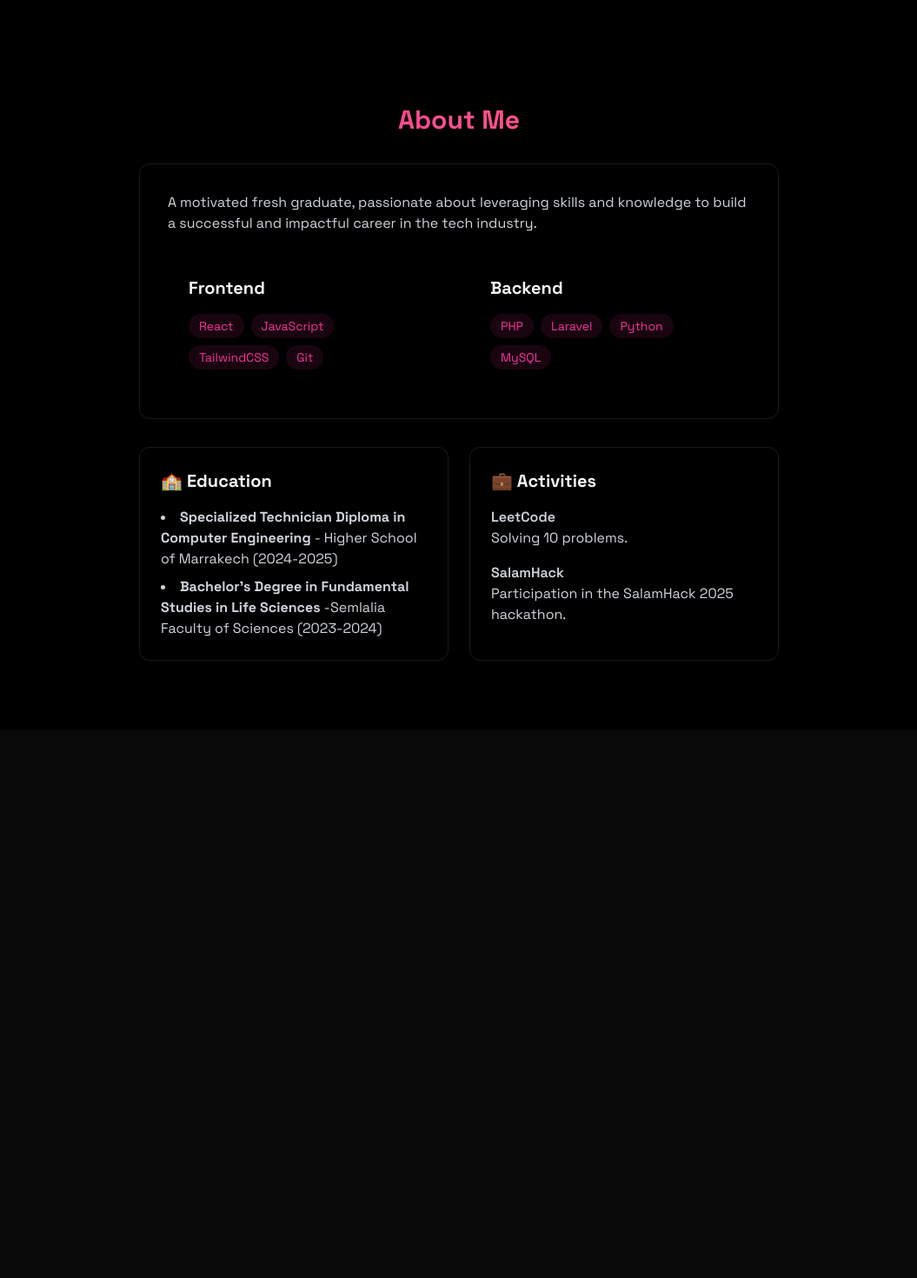
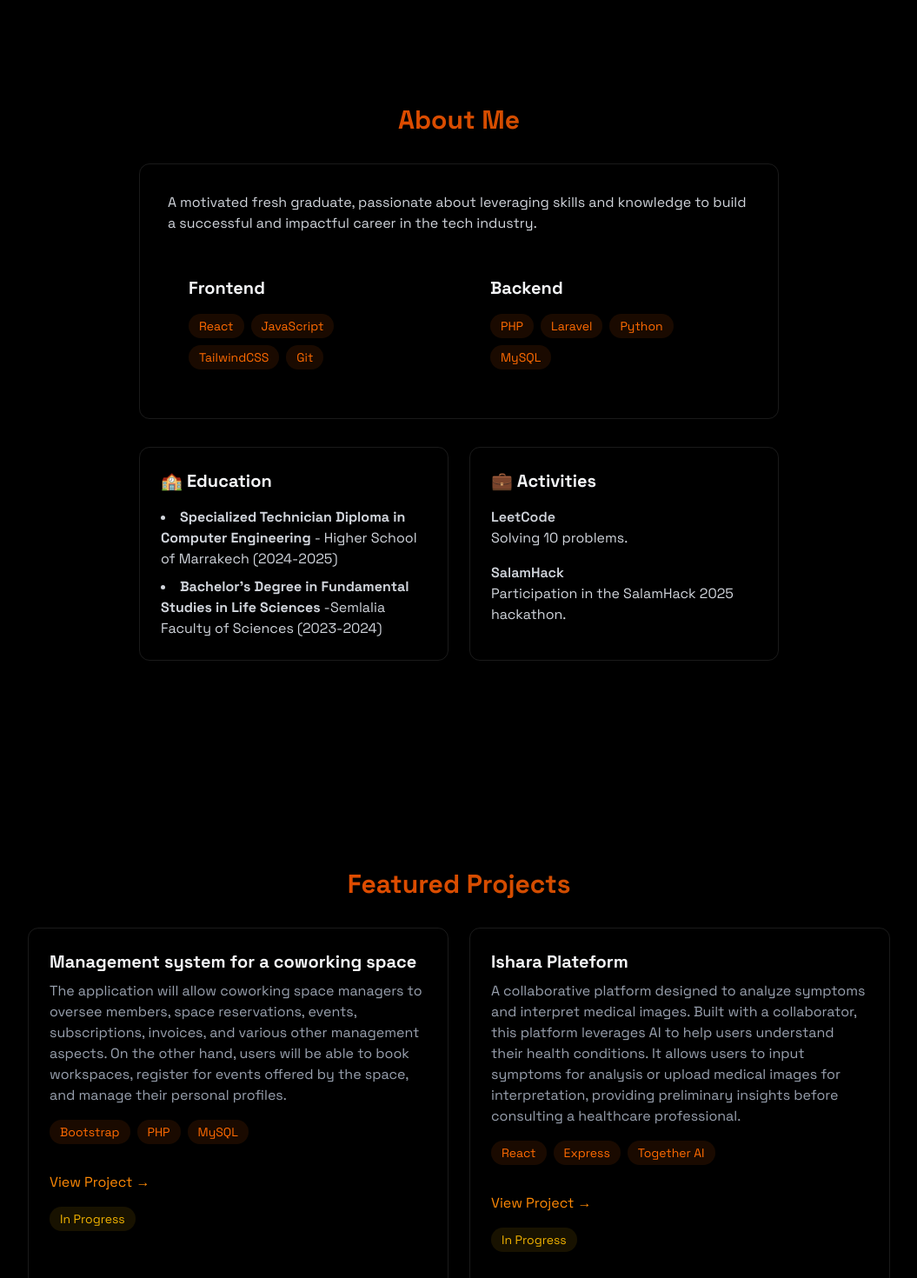
Before and after one commit to ousafa/ousafa-portfolio, a React (Vite) app: page / in a window 1280 px wide. Shown: the part 760-2230 px from the top of the page at 87% size, without its empty margins (112-1167 px from the left). Before the commit the page ends 1600 px from the top, so only its background shows below. Built offline with nearby package versions, Linux system fonts and the light colour scheme.

Commit message:
Create projects showcase saction

```diff
--- a/src/App.jsx
+++ b/src/App.jsx
@@ -5,6 +5,7 @@ import { Navbar } from "./components/Navbar";
 import { MobileMenu } from "./components/MobileMenu";
 import { Home } from "./components/sections/Home";
 import { About } from "./components/sections/About";
+import { Projects } from "./components/sections/Projects";
 
 import { useState } from "react";
 
@@ -23,6 +24,7 @@ function App() {
         <MobileMenu isMenuOpen={isMenuOpen} setIsMenuOpen={setIsMenuOpen} />
         <Home />
         <About />
+        <Projects />
       </div>
     </>
   );
--- a/src/components/LoadingScreen.jsx
+++ b/src/components/LoadingScreen.jsx
@@ -27,7 +27,7 @@ export const LoadingScreen = ({onComplete}) => {
       </div>
 
       <div className="w-[200px] h-[2px] bg-gray-800 rounded relative overflow-hidden">
-        <div className="w-[40%] h-full bg-pink-500 shadow-[0_0_15px_#3b82f6] animate-loading-bar"></div>
+        <div className="w-[40%] h-full bg-orange-500 shadow-[0_0_15px_#3b82f6] animate-loading-bar"></div>
       </div>
     </div>
   );
--- a/src/components/Navbar.jsx
+++ b/src/components/Navbar.jsx
@@ -9,7 +9,7 @@ export const Navbar = ({ isMenuOpen, setIsMenuOpen }) => {
         <div className="flex items-center justify-between h-16">
           <a href="#home" className="font-mono text-xl font-bold text-white">
             {""}
-            Safa <span className="text-pink-500">Ouammou</span>{" "}
+            Safa <span className="text-orange-500">Ouammou</span>{" "}
           </a>
 
           {/* Mobile menu  */}
--- a/src/components/sections/About.jsx
+++ b/src/components/sections/About.jsx
@@ -7,7 +7,7 @@ export const About = () => {
       className="min-h-screen flex items-center justify-center py-20"
     >
       <div className="max-w-3xl mx-auto px-4">
-        <h2 className="text-3xl font-bold mb-8 bg-gradient-to-r from-pink-500 to-rose-400 bg-clip-text text-transparent text-center">
+        <h2 className="text-3xl font-bold mb-8 bg-gradient-to-r from-orange-600 to-amber-700 bg-clip-text text-transparent text-center">
           {" "}
           About Me
         </h2>
@@ -28,7 +28,7 @@ export const About = () => {
                 {frontendSkills.map((tech, key) => (
                   <span
                     key={key}
-                    className="bg-pink-500/10 text-pink-500 py-1 px-3 rounded-full text-sm hover:bg-pink-500/20
+                    className="bg-orange-500/10 text-orange-500 py-1 px-3 rounded-full text-sm hover:bg-orange-500/20
                                     hover:shadow-[0_2px_8px_rgba(59,130,246,0.2)] transition
                     "
                   >
@@ -44,7 +44,7 @@ export const About = () => {
                 {backendSkills.map((tech, key) => (
                   <span
                     key={key}
-                    className="bg-pink-500/10 text-pink-500 py-1 px-3 rounded-full text-sm hover:bg-pink-500/20
+                    className="bg-orange-500/10 text-orange-500 py-1 px-3 rounded-full text-sm hover:bg-orange-500/20
                                     hover:shadow-[0_2px_8px_rgba(59,130,246,0.2)] transition
                     "
                   >
--- a/src/components/sections/Home.jsx
+++ b/src/components/sections/Home.jsx
@@ -5,7 +5,7 @@ export const Home = () => {
       className="min-h-screen flex items-center justify-center relative"
     >
       <div className="text-center z-10 px-4">
-        <h1 className="text-5xl md:text-7xl font-bold mb-6 bg-gradient-to-r from-pink-500 to-rose-400 bg-clip-text text-transparent leading-right">
+        <h1 className="text-5xl md:text-7xl font-bold mb-6 bg-gradient-to-r from-orange-600 to-amber-700 bg-clip-text text-transparent leading-right">
           Hi, I'm Safa Ouammou
         </h1>
 
@@ -16,14 +16,14 @@ export const Home = () => {
           <div className="flex justify-center space-x-4">
             <a
               href="https://drive.google.com/file/d/1HvUNV8CsSC7VwH17zzUEcNDouH6slXdm/view?usp=sharing" target="_blank"
-              className="bg-pink-500 text-white py-3 px-6 rounded font-medium transition relative overflow-hidden hover:-translate-y-0.5 hover:shadow-[0_0_15px_rgba(255, 20, 147, 0.4)]"
+              className="bg-orange-500 text-white py-3 px-6 rounded font-medium transition relative overflow-hidden hover:-translate-y-0.5 hover:shadow-[0_0_15px_rgba(255, 20, 147, 0.4)]"
             >
               View Resume
             </a>
             <a
               href="#contact"
-              className="border border-pink-500/50 text-pink-500 py-3 px-6 rounded font-medium transition-all duration-200
-             hover:-translate-y-0.5 hover:shadow-[0_0_15px_rgba(255, 20, 147, 0.4)] hover:bg-pink-500/10"
+              className="border border-orange-500/50 text-orange-500 py-3 px-6 rounded font-medium transition-all duration-200
+             hover:-translate-y-0.5 hover:shadow-[0_0_15px_rgba(255, 20, 147, 0.4)] hover:bg-orange-500/10"
             >
               Contact Me
             </a>
--- a/src/components/sections/Projects.jsx
+++ b/src/components/sections/Projects.jsx
@@ -0,0 +1,112 @@
+export const Projects = () => {
+  return (
+    <section
+      id="projects"
+      className="min-h-screen flex items-center justify-center py-20"
+    >
+      <div className="max-w-5xl mx-auto px-4">
+        <h2 className="text-3xl font-bold mb-8 bg-gradient-to-r from-orange-600 to-amber-700 bg-clip-text text-transparent text-center">
+          {" "}
+          Featured Projects
+        </h2>
+        <div className="grid grid-cols-1 md:grid-cols-2 gap-6">
+          <div className="p-6 rounded-xl border border-white/10 hover:-translate-y-1 hover:border-orange-500/30 hover:shadow-[0_2px_8px_rgba(59,130,246,0.2)] transition">
+            <h3 className="text-xl font-bold mb-2">
+              {" "}
+              Management system for a coworking space
+            </h3>
+            <p className="text-gray-400 mb-4">
+              The application will allow coworking space managers to oversee
+              members, space reservations, events, subscriptions, invoices, and
+              various other management aspects. On the other hand, users will be
+              able to book workspaces, register for events offered by the space,
+              and manage their personal profiles.
+            </p>
+            <div className="flex flex-wrap gap-2 mb-4">
+              {["Bootstrap", "PHP", "MySQL"].map((tech, key) => (
+                <span
+                  key={key}
+                  className="bg-orange-500/10 text-orange-500 py-1 px-3 rounded-full text-sm hover:bg-orange-500/20
+                                    hover:shadow-[0_2px_8px_rgba(59,130,246,0.1)] transition-all
+                    "
+                >
+                  {tech}
+                </span>
+              ))}
+            </div>
+
+            <div className="flex justify-between items-center">
+              <a
+                href="#"
+                className="text-orange-400 hover:text-orange-300 transition-colors my-4"
+              >
+                View Project →
+              </a>
+            </div>
+            <div className="flex flex-wrap gap-2 mb-4">
+              <span
+                className="bg-yellow-500/10 text-yellow-500 py-1 px-3 rounded-full text-sm hover:bg-orange-500/20
+                                    hover:shadow-[0_2px_8px_rgba(59,130,246,0.1)] transition-all
+                    "
+              >
+                In Progress
+              </span>
+            </div>
+          </div>
+          <div
+            className="
+              glass p-6 rounded-xl border border-white/10
+              hover:-translate-y-1 hover:border-orange-500/30
+              hover:shadow-[0_4px_20px_rgba(59,130,246,0.1)]
+              transition-all
+            "
+          >
+            <h3 className="text-xl font-bold mb-2">Ishara Plateform</h3>
+            <p className="text-gray-400 mb-4">
+              A collaborative platform designed to analyze symptoms and
+              interpret medical images. Built with a collaborator, this platform
+              leverages AI to help users understand their health conditions. It
+              allows users to input symptoms for analysis or upload medical
+              images for interpretation, providing preliminary insights before
+              consulting a healthcare professional.
+            </p>
+            <div className="flex flex-wrap gap-2 mb-4">
+              {["React", "Express", "Together AI"].map((tech, key) => (
+                <span
+                  key={key}
+                  className="
+                      bg-orange-500/10 text-orange-500 py-1 px-3
+                      rounded-full text-sm
+                      transition
+                      hover:bg-orange-500/20 hover:-translate-y-0.5
+                      hover:shadow-[0_2px_8px_rgba(59,130,246,0.2)]
+                    "
+                >
+                  {tech}
+                </span>
+              ))}
+            </div>
+            <div className="flex justify-between items-center">
+              <a
+                href="#"
+                className="text-orange-400 hover:text-orange-300 transition-colors my-4"
+              >
+                View Project →
+              </a>
+            </div>
+            <div className="flex flex-wrap gap-2 mb-4">
+              <span
+                className="bg-yellow-500/10 text-yellow-500 py-1 px-3 rounded-full text-sm hover:bg-orange-500/20
+                                    hover:shadow-[0_2px_8px_rgba(59,130,246,0.1)] transition-all
+                    "
+              >
+                In Progress
+              </span>
+            </div>
+          </div>
+
+        </div>
+      </div>
+    </section>
+  );
+};
```
